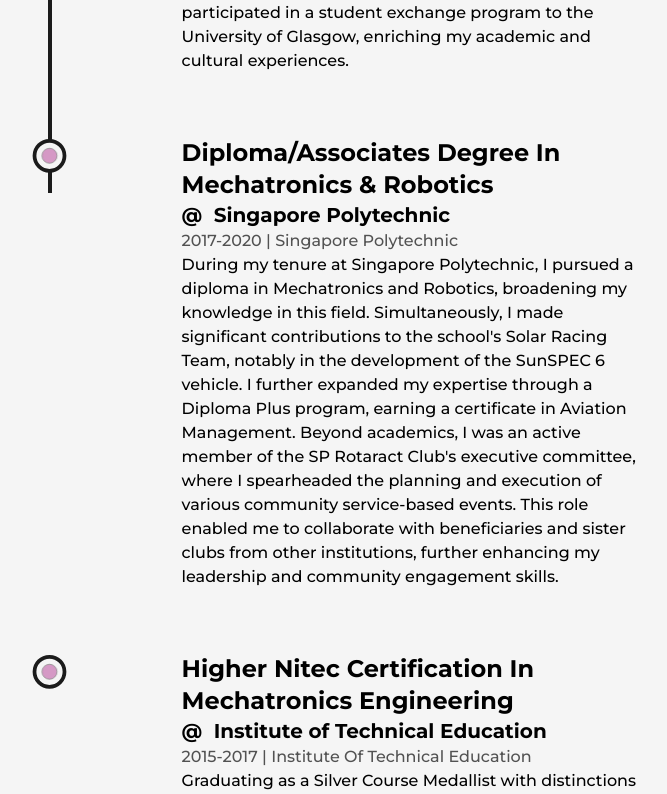
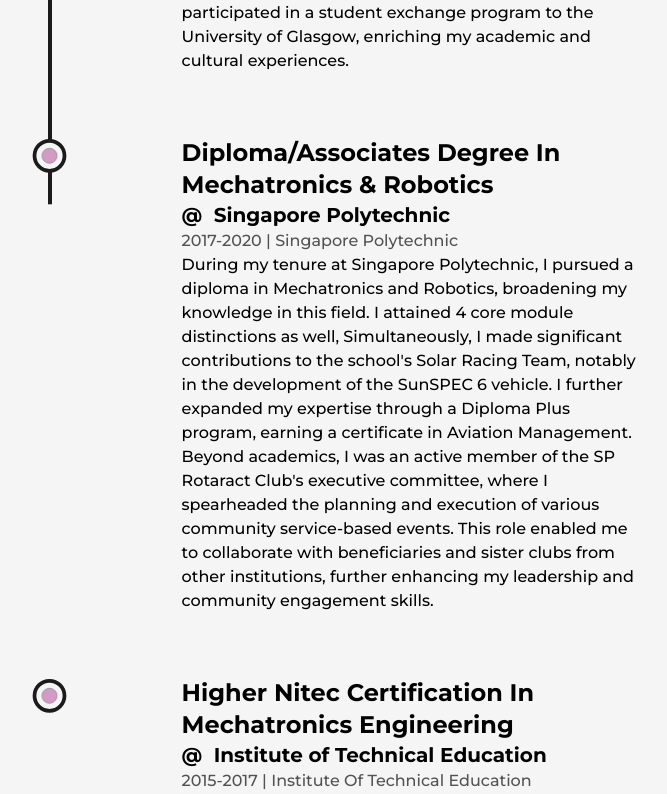
Before and after one commit to GavinFerdinandChee/GavinFerdinandChee.github.io, a Next.js app: page /about in a window 1280 px wide. Shown: the part 4747-5541 px from the top of the page, without its empty margins (244-911 px from the left). Built offline with nearby package versions, Linux system fonts and the light colour scheme.

Commit message:
Update Education.js

```diff
--- a/src/components/Education.js
+++ b/src/components/Education.js
@@ -65,7 +65,7 @@ export default function Education() {
                         type="Diploma/Associates Degree in Mechatronics & Robotics"
                         time="2017-2020"
                         place="Singapore Polytechnic"
-                        info="During my tenure at Singapore Polytechnic, I pursued a diploma in Mechatronics and Robotics, broadening my knowledge in this field. Simultaneously, I made significant contributions to the school's Solar Racing Team, notably in the development of the SunSPEC 6 vehicle. I further expanded my expertise through a Diploma Plus program, earning a certificate in Aviation Management. Beyond academics, I was an active member of the SP Rotaract Club's executive committee, where I spearheaded the planning and execution of various community service-based events. This role enabled me to collaborate with beneficiaries and sister clubs from other institutions, further enhancing my leadership and community engagement skills."
+                        info="During my tenure at Singapore Polytechnic, I pursued a diploma in Mechatronics and Robotics, broadening my knowledge in this field. I attained 4 core module distinctions as well, Simultaneously, I made significant contributions to the school's Solar Racing Team, notably in the development of the SunSPEC 6 vehicle. I further expanded my expertise through a Diploma Plus program, earning a certificate in Aviation Management. Beyond academics, I was an active member of the SP Rotaract Club's executive committee, where I spearheaded the planning and execution of various community service-based events. This role enabled me to collaborate with beneficiaries and sister clubs from other institutions, further enhancing my leadership and community engagement skills."
                     />
 
                     <Details
```
